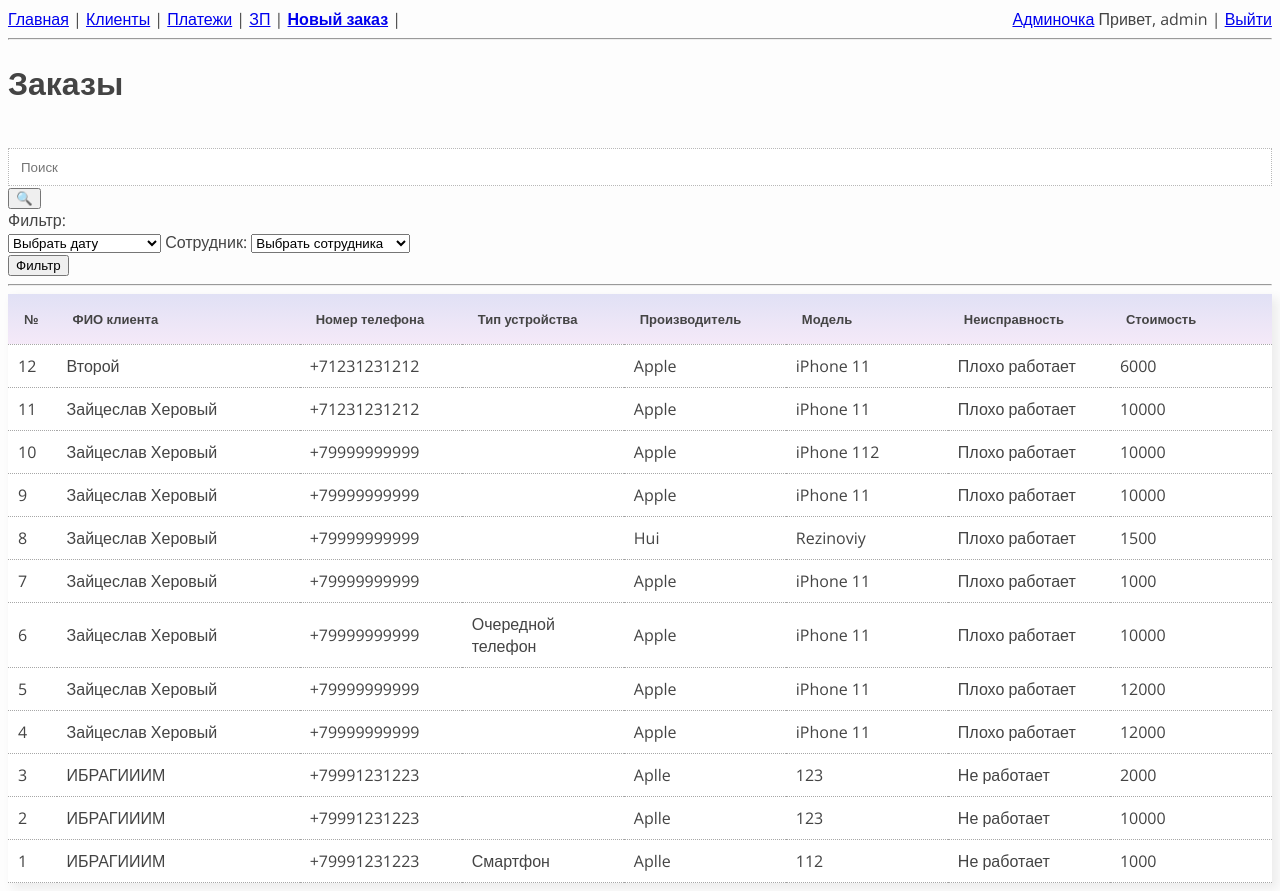
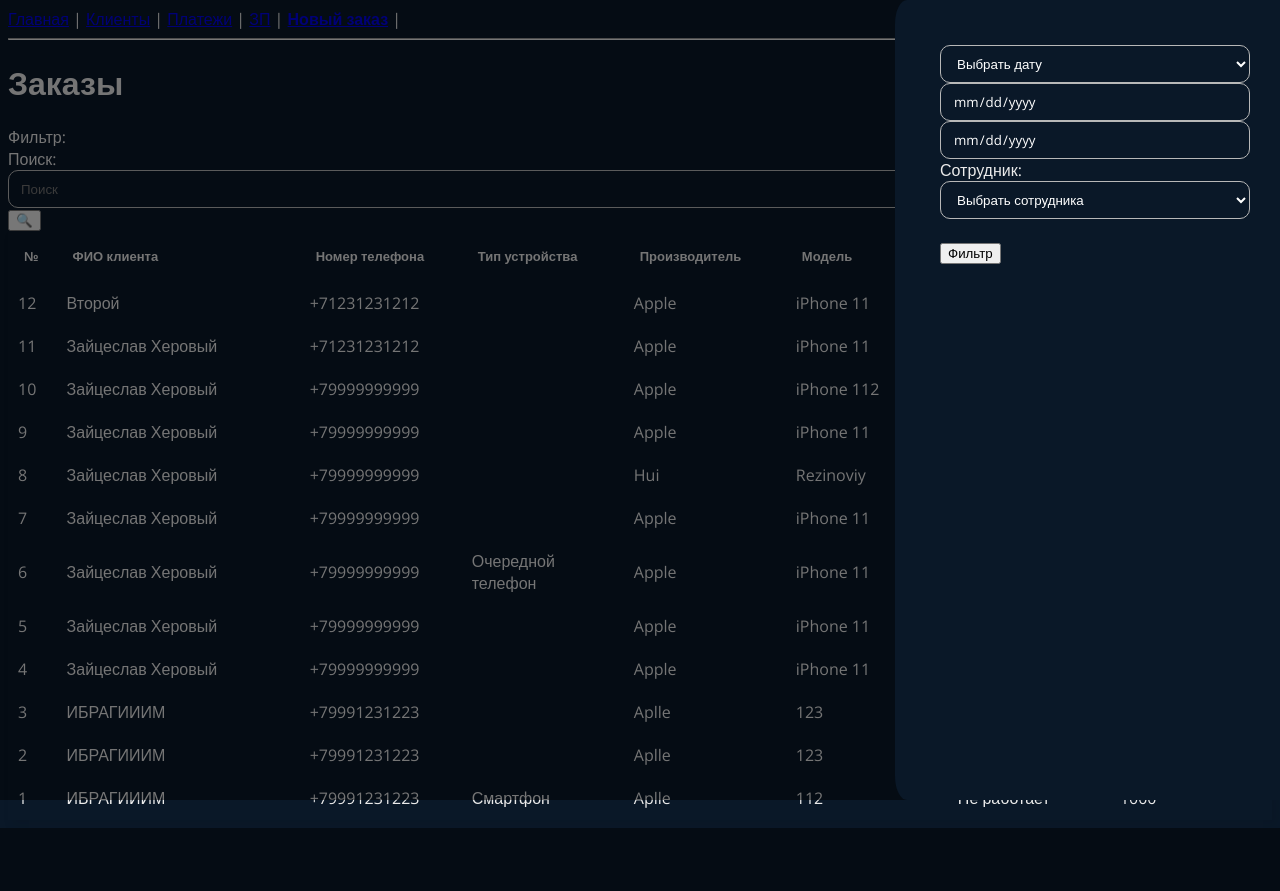
Before and after one commit to lisSobaka/my_service, a Django app: page / in a window 1280 px wide. After the commit the page ends 828 px from the top, so only its background shows below. Run offline with Django 4.2, Linux system fonts and the light colour scheme; a user stored in the database is signed in; data comes from the database, SQL or seed files in the repository.

Commit message:
Not bad, but need to fix

```diff
--- a/my_service/filter_forms.py
+++ b/my_service/filter_forms.py
@@ -95,15 +95,18 @@ class FilterDateForm(forms.Form):
                              required=False,
                              choices=FILTER_SELECTIONS,
                              widget=forms.Select(attrs={'id': 'date_selector',
-                                                        'onchange': 'showHideCalendar(this.value)',}))
+                                                        'onchange': 'showHideCalendar(this.value)',
+                                                        'class': 'text-field__input'}))
     start = forms.CharField(label='Начало интервала:',
                             widget=DateInput(attrs={'disabled': True,
                                                     'hidden': True,
-                                                    'id': 'interval_start',}))
+                                                    'id': 'interval_start',
+                                                    'class': 'text-field__input'}))
     end = forms.CharField(label='Конец интервала:',
                           widget=DateInput(attrs={'disabled': True,
                                                   'hidden': True,
-                                                  'id': 'interval_end',}))
+                                                  'id': 'interval_end',
+                                                  'class': 'text-field__input'}))
 
 
 class FilterEmployeeForm(forms.ModelForm):
@@ -115,4 +118,4 @@ class FilterEmployeeForm(forms.ModelForm):
                                       required=False,
                                       empty_label='Выбрать сотрудника',
                                       queryset=Employees.objects.all(),
-                                      widget=forms.Select())
+                                      widget=forms.Select(attrs={'class': 'text-field__input'}))
--- /dev/null
+++ b/my_service/static/css/filter_bar.css
@@ -0,0 +1,34 @@
+.filter_bar{
+    position: fixed;
+    left: 0;
+    top: 0;
+    width: 100%;
+    height: 100vh;
+    z-index: 99998;
+    background-color: rgba(0,0,0,.5);
+    display: grid;
+    align-items: center;
+    justify-content: center;
+    overflow-y: auto;
+
+    transition: visibility .4s, opacity .4s;
+}
+
+.filter_bar__box{
+    position: fixed;
+    left: 100vw;
+    width: 400px;
+    height: 100vh;
+    padding: 45px;
+    z-index: 1;
+    margin: 15px 15px;
+    background-color: #0A1828;
+    border-radius: 3%;
+
+    transition: ease-in-out .3s;
+}
+
+.filter_bar .filter_bar__box{
+    transform: translate(-400px);
+    transition: ease-in-out .3s;
+}
--- a/my_service/static/css/popup.css
+++ b/my_service/static/css/popup.css
@@ -23,7 +23,7 @@
     padding: 45px;
     z-index: 1;
     margin: 15px 15px;
-    background-color: white;
+    background-color: #0A1828;
     border-radius: 3%;
 
 }
--- a/my_service/static/css/style.css
+++ b/my_service/static/css/style.css
@@ -5,11 +5,23 @@
     box-sizing: border-box;
   }
 
+
+body {
+  /*font-family: sans-serif; */
+  font-family: 'Open Sans', sans-serif;
+  font-weight: 400;
+  font-size: 16px;
+  color: #ebebeb;
+  background-color: #0A1828;
+}
+
 .error_message{
   font-size: 12px;
   color: red;
 }
 
+
+/* Текстовые поля */
 
 .text-field {
     margin-bottom: 1rem;
@@ -23,23 +35,41 @@
 
 
   .text-field__input {
+    color: #ffffff;
     display: block;
     width: 100%;
     height: calc(2.25rem + 2px);
     margin-bottom: 0px;
     padding: 0px 0.75rem;
     font-family: inherit;
-    border: 1px dotted #b8b8b8;
+    border: 1px solid #b8b8b8;
+    background-color: #0A1828;
+    border-radius: 10px;
   }
+
+
+  .text-field__input.select {
+    appearance: none;
+    -webkit-appearance: none;
+    -moz-appearance: none;
+  }
+
 
   .text-field__label {
     display: block;
     margin-bottom: 0.25rem;
   }
 
-.text-field__input:focus {
-    background: transparent;
-    border: 1px solid #b8b8b8;
+.text-field__input:hover {
+    background: #0A1828;
+    border: 1px solid #ffffff;
+    outline: none;
+    box-shadow: none;
+}
+
+  .text-field__input:focus {
+    background: #0A1828;
+    border: 1px solid #66fcf1;
     outline: none;
     box-shadow: none;
 }
@@ -56,8 +86,8 @@
     transform: translateY(-50%);
     pointer-events: none;
     border: none;
-    background-color: #fff;
-    color: #757575;
+    background-color: #0A1828;
+    color: #afafaf;
     padding-left: 0.5rem;
     padding-right: 0.5rem;
     transition: top 0.1s ease-in-out, scale 0.1s ease-in-out;
@@ -77,6 +107,22 @@
     transform: translateY(-50%) scale(0.75);
   }
 
+
+/* .text-field__input_select {
+  color: #050505;
+  display: block;
+  width: 100%;
+  height: calc(2.25rem + 2px);
+  margin-bottom: 0px;
+  padding: 0px 0.75rem;
+  font-family: inherit;
+  border: 1px solid #b8b8b8;
+  background-color: #0A1828;
+  border-radius: 10px;
+} */
+
+/* Кнопки */
+
 .form_button{
     display: block;
     width: 100%;
@@ -93,14 +139,7 @@
 
 .form_button:hover {background: linear-gradient(rgba(61, 61, 190, 0.205), rgba(142, 15, 180, 0.13));}
 
-body {
-    /*font-family: sans-serif; */
-    font-family: 'Open Sans', sans-serif;
-    font-weight: 400;
-    font-size: 16px;
-    color: #444444;
-    background-color: rgb(253, 253, 253);
-}
+
 
 
 .textcols {
@@ -207,3 +246,17 @@ div.scrollable {
     padding: 0;
     overflow: auto;
 }
+
+
+/* Убираю стрелки у input-number */
+input[type="number"]::-webkit-outer-spin-button,
+input[type="number"]::-webkit-inner-spin-button {
+    -webkit-appearance: none;
+}
+
+input[type='number'],
+input[type="number"]:hover,
+input[type="number"]:focus {
+    appearance: none;
+    -moz-appearance: textfield;
+}
--- a/my_service/static/css/table.css
+++ b/my_service/static/css/table.css
@@ -53,7 +53,7 @@ thead.orders th:nth-child(9) {width: 10%;}
 
 th {
     /*background-color: #d4c8da;*/
-    background: linear-gradient(rgba(61, 61, 190, 0.158), rgba(142, 15, 180, 0.089));
+    background: #0A1828;
     padding: 16px;
     font-size: 13px;
     font-weight: 700;
@@ -62,9 +62,9 @@ th {
 
 tr {
     padding: 5px;
-    background-color: #ffffff;
+    background-color: #0A1828;
     border-bottom: dotted;
-    border-color: #a7a7a7;
+    border-color: #0A1828;
     border-width: 1px;
 }
 
@@ -72,4 +72,4 @@ td {
     padding: 10px;
 }
 
-tr.selectable:hover {background: linear-gradient(to right, rgba(0, 0, 255, 0.151), rgba(255, 222, 228, 0.144));}
+tr.selectable:hover {background: #494949;}
--- a/orders/forms.py
+++ b/orders/forms.py
@@ -35,7 +35,7 @@ class OrderForm(forms.ModelForm):
                                                     'placeholder': 'price'}),
             'prepayment': forms.NumberInput(attrs={'class': 'text-field__input',
                                                     'placeholder': 'prepayment'}),
-            'employee': forms.Select(attrs={'class': 'text-field__input',
+            'employee': forms.Select(attrs={'class': 'text-field__input select',
                                                     'placeholder': 'employee'}),
             'note_hidden': forms.TextInput(attrs={'class': 'text-field__input',
                                                     'placeholder': 'note_hidden'}),
--- a/orders/templates/orders.html
+++ b/orders/templates/orders.html
@@ -1,23 +1,18 @@
 {% extends "base.html" %}
 {% load static %}
+{% block head %}
+    <link rel="stylesheet" href="{% static 'css/filter_bar.css' %}" />
+{% endblock head %}
 {% block title %}Заказы{% endblock title %}
 {% block header %}Заказы{% endblock header %}
 
 {% block content%}
 
-<br>
-<form action="" method="GET">
-    <input class="text-field__input" type="text" name="search" placeholder="Поиск"
-    {% if search_query %} value="{{ search_query }}">
-    {% else %} value="">
-    {% endif %}
-    <input value="&#128269;" type="submit">
-</form>
-
-
 Фильтр:
 <br>
 
+<div class="filter_bar">
+    <div class="filter_bar__box">
         <form action="" method="get" name="date_form">
             {% for field in filter_date_form %}
                 {{ field }}
@@ -27,8 +22,22 @@
             <br>
             <input type="submit" value="Фильтр">
         </form>
+    </div>
+</div>
 
-<hr>
+
+
+Поиск:
+<form action="" method="GET">
+    <span>
+        <input class="text-field__input" type="text" name="search" placeholder="Поиск"
+        {% if search_query %} value="{{ search_query }}">
+        {% else %} value="">
+        {% endif %}
+        <input value="&#128269;" type="submit">
+
+    </span>
+</form>
 
 <div>
 <table class="orders full_width">
```
Also changed, not shown: my_service/static/js/filter_bar.js (added, +28 -0 lines). Lines whose indentation alone changed are shown as unchanged.
